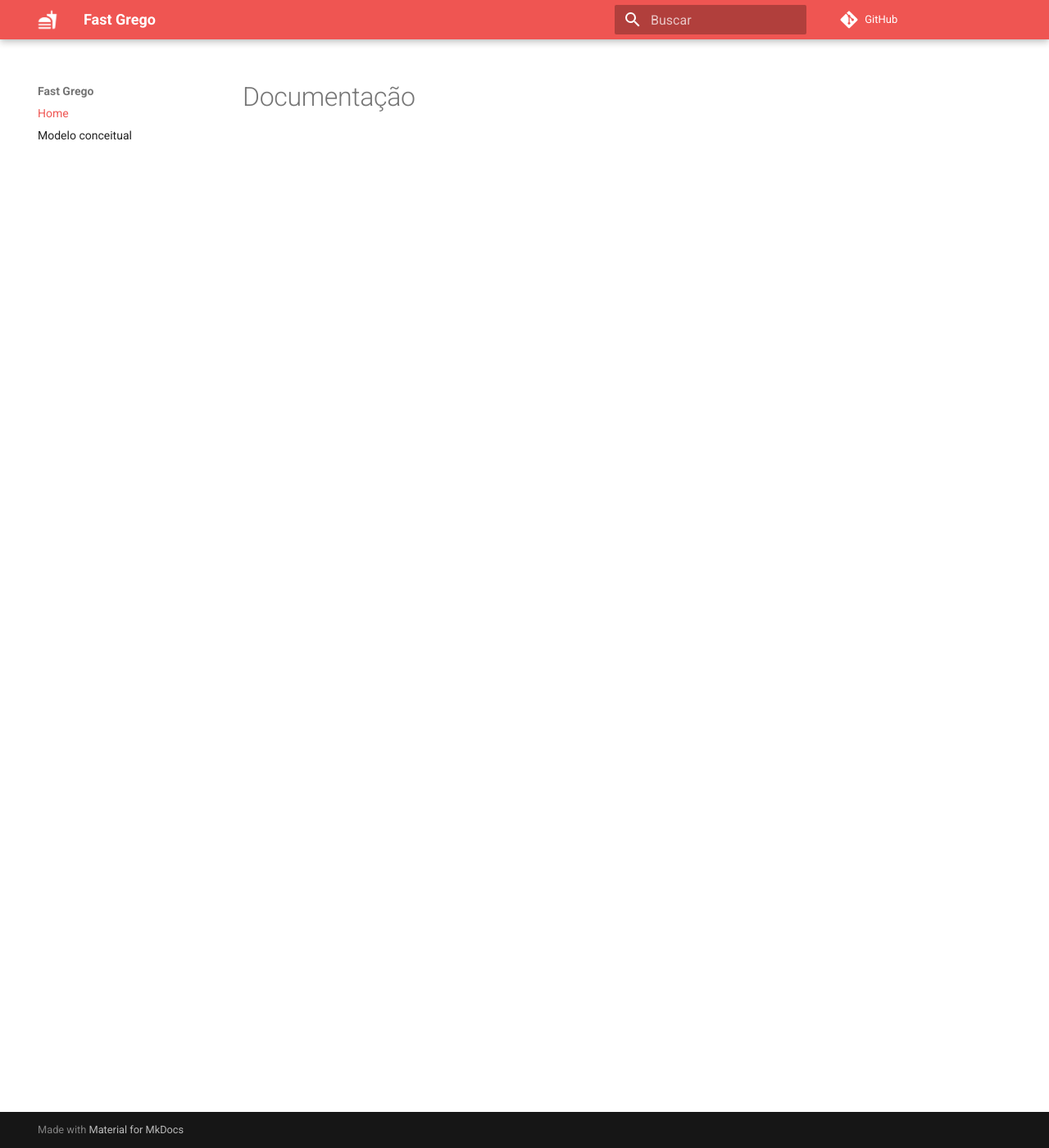
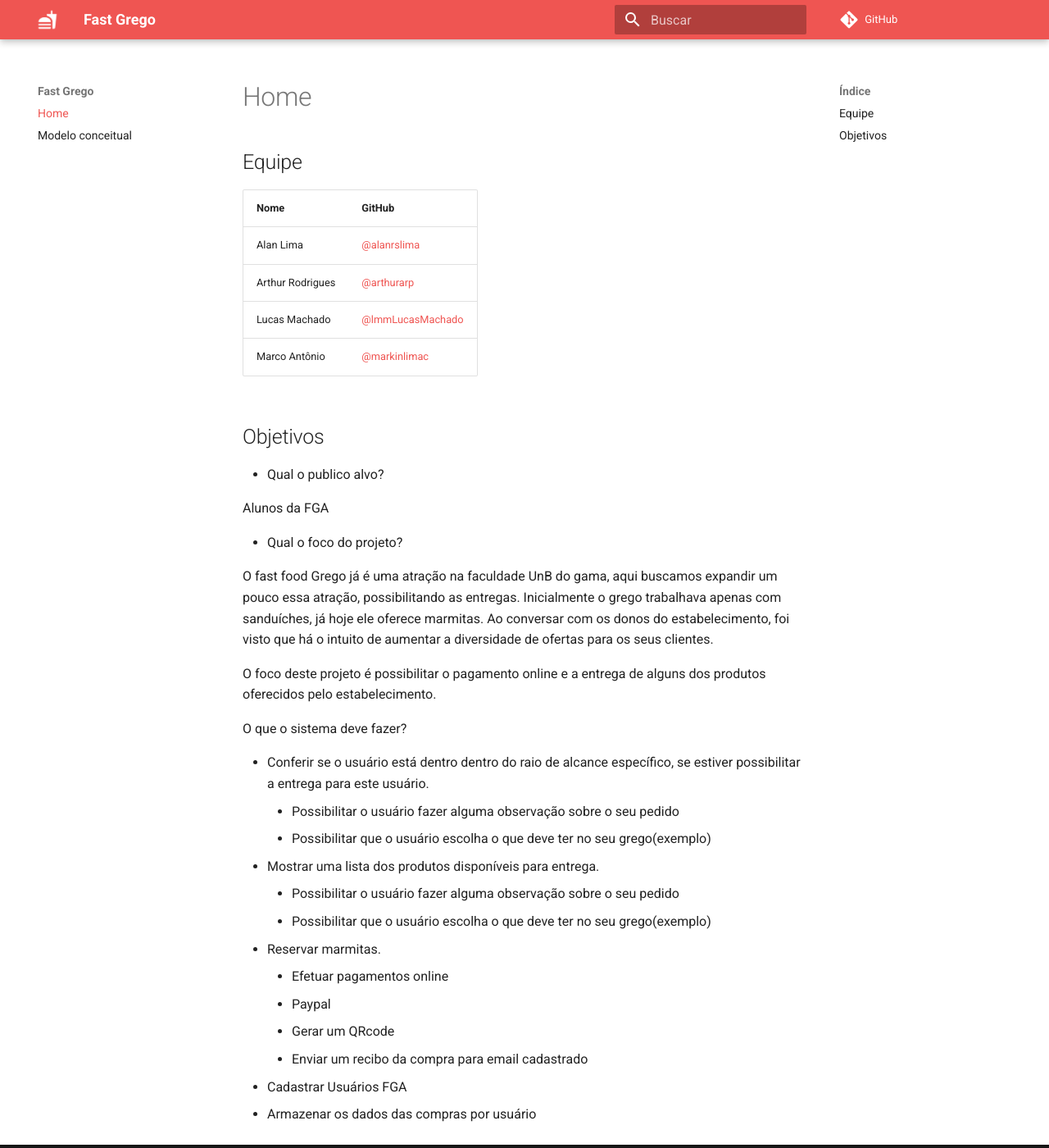
Before and after one commit to lmmLucasMachado/Doc, an MkDocs documentation site: the page built from docs/index.md, in a window 1280 px wide and 1400 px high. Shown: the whole window at 82% size. Built offline with MkDocs 1.6.1 and Material for MkDocs 9.7.7, drawn with Linux system fonts in a browser that asks for light colours.

Commit message:
adicionando homepage

```diff
--- a/docs/index.md
+++ b/docs/index.md
@@ -1 +1,39 @@
-# Documentação
+## Equipe
+
+| Nome | GitHub|
+|--|--|
+| Alan Lima | [@alanrslima](https://github.com/alanrslima) |
+| Arthur Rodrigues | [@arthurarp](https://github.com/arthurarp) |
+| Lucas Machado | [@lmmLucasMachado](https://github.com/lmmLucasMachado) |
+| Marco Antônio| [@markinlimac](https://github.com/markinlimac) |
+
+
+
+
+## Objetivos
+
+ - Qual o publico alvo?
+
+Alunos da FGA
+
+- Qual o foco do projeto?
+
+O fast food Grego já é uma atração na faculdade UnB do gama, aqui buscamos expandir um pouco essa atração, possibilitando as entregas. Inicialmente o grego trabalhava apenas com sanduíches, já hoje ele oferece marmitas. Ao conversar com os donos do estabelecimento, foi visto que há o intuito de aumentar a diversidade de ofertas para os seus clientes.
+
+O foco deste projeto é possibilitar o pagamento online e a entrega de alguns dos produtos oferecidos pelo estabelecimento.
+
+O que o sistema deve fazer?
+
+- Conferir se o usuário está dentro dentro do raio de alcance específico, se estiver possibilitar a entrega para este usuário.
+    - Possibilitar o usuário fazer alguma observação sobre o seu pedido
+    - Possibilitar que o usuário escolha o que deve ter no seu grego(exemplo)
+- Mostrar uma lista dos produtos disponíveis para entrega.
+    - Possibilitar o usuário fazer alguma observação sobre o seu pedido
+    - Possibilitar que o usuário escolha o que deve ter no seu grego(exemplo)
+- Reservar marmitas.
+    - Efetuar pagamentos online
+    - Paypal
+    - Gerar um QRcode
+    - Enviar um recibo da compra para email cadastrado
+- Cadastrar Usuários FGA
+- Armazenar os dados das compras por usuário
```
